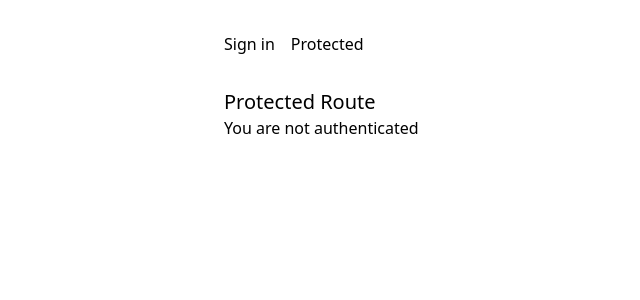
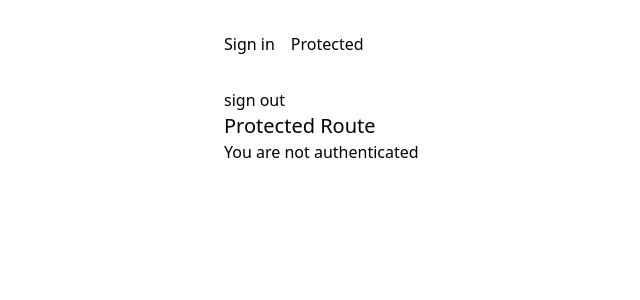
Before and after one commit to bkyerv/wispr-question-editor, a React (Vite) app: page /protected in a window 1280 px wide. Shown: the top 300 px of the page, without its empty margins (232-872 px from the left). Built offline with nearby package versions, Linux system fonts and the light colour scheme; no server answers.

Commit message:
startting from scratch step 2

```diff
--- a/src/Protected.tsx
+++ b/src/Protected.tsx
@@ -1,4 +1,5 @@
 import { useEffect, useState } from "react";
+import { url } from "./utils/url";
 
 export default function Protected() {
   const [isLoading, setIsLoading] = useState(true);
@@ -16,11 +17,21 @@ export default function Protected() {
     setIsLoading(false);
   });
 
+  async function handleSignout() {
+    setIsLoading(true);
+    await fetch(url + "/signout", {
+      method: "POST",
+    });
+  }
+
   if (isLoading) {
     return <div>...loading</div>;
   }
   return (
     <div>
+      <div>
+        <button onClick={() => handleSignout()}>sign out</button>
+      </div>
       <h2 className="text-xl">Protected Route</h2>
       {isAuthenticated ? (
         <div>You are authenticated</div>
--- a/src/main.tsx
+++ b/src/main.tsx
@@ -11,7 +11,7 @@ const router = createBrowserRouter([
     element: <Layout />,
     children: [
       {
-        path: "signin",
+        path: "/",
         element: <SignIn />,
       },
       {
```
